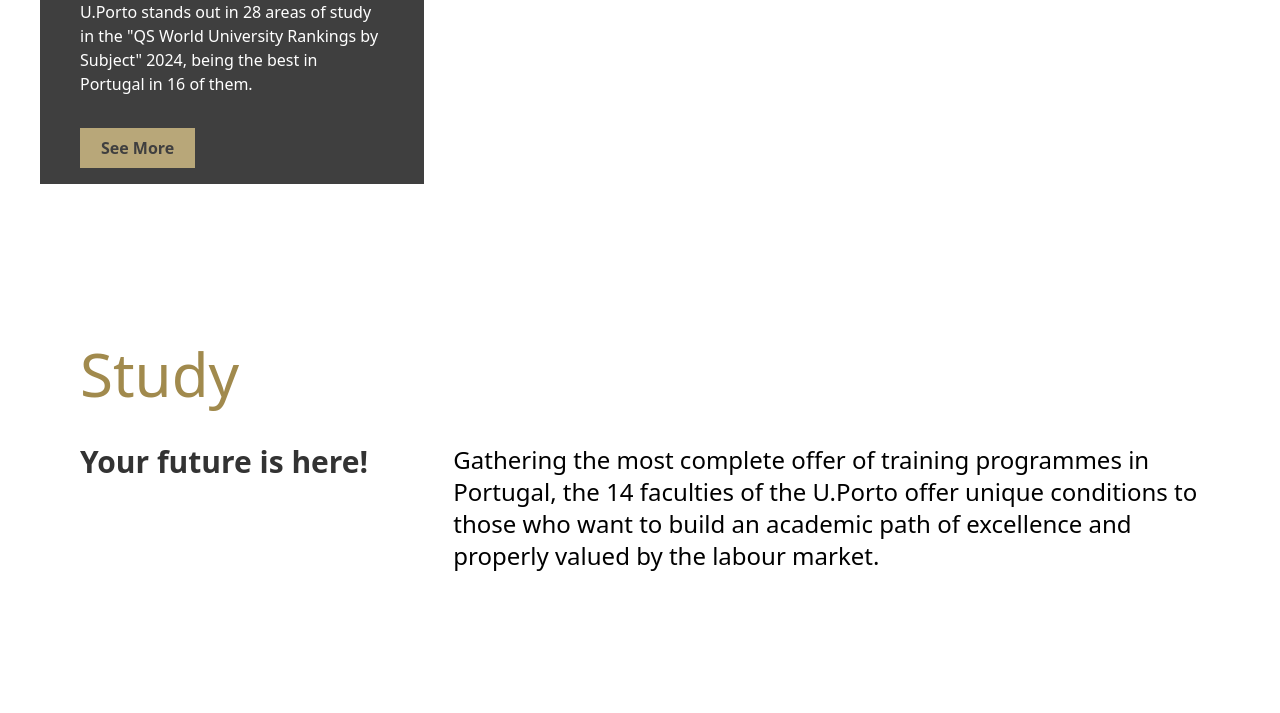
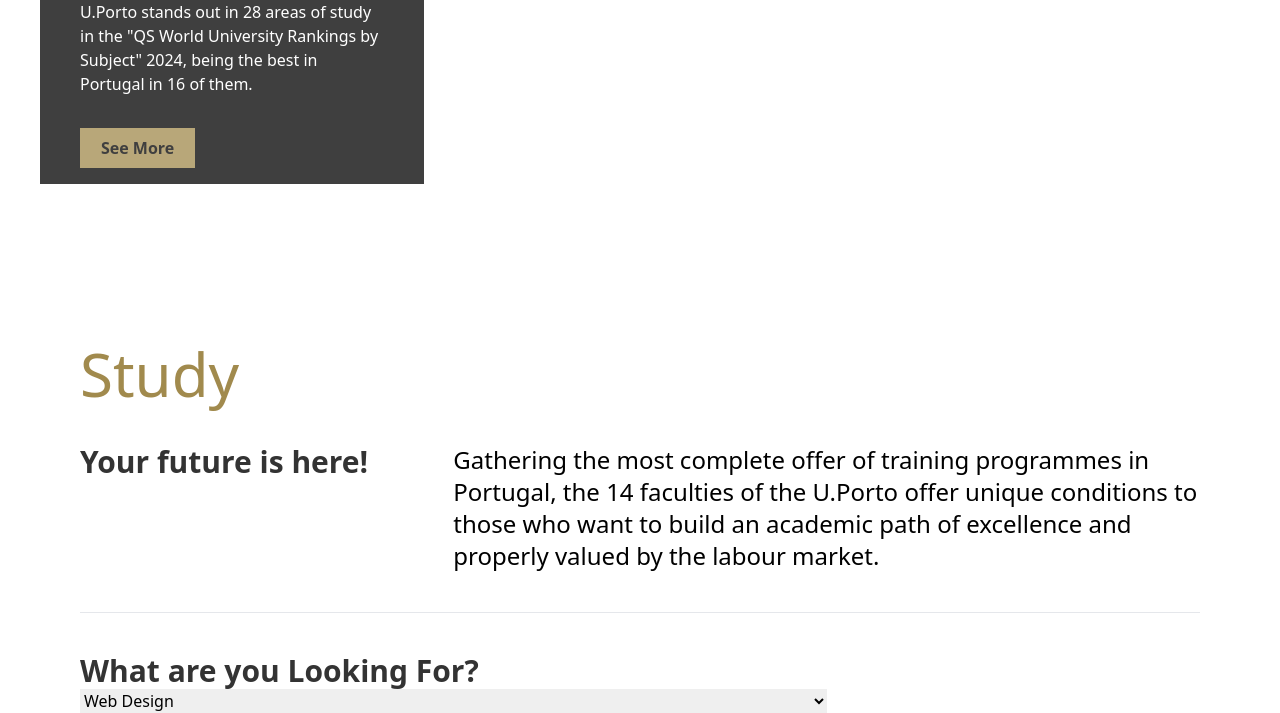
Before and after one commit to mugishaAIMABLE/Tailwind-CSS-Cloning-, a website: page index.html in a window 1280 px wide. Shown: the part 472-1185 px from the top of the page. Before the commit the page ends 1044 px from the top, so only its background shows below. Drawn offline with Linux system fonts and the light colour scheme.

Commit message:
Addition of the Dropdown Menu

```diff
--- a/index.html
+++ b/index.html
@@ -58,12 +58,27 @@
 </div>
 <!-- End of the banner -->
 
-<div class="flex flex-col mx-20">
+<div class="flex flex-col gap-10 mx-20">
     <p class="text-6xl text-[#A18A4D] pt-20 Pb-15">Study</p>
-    <div class="grid grid-cols-3 mt-10">
+    <div class="grid grid-cols-3">
         <p class="font-semibold text-3xl text-[#333333]">Your future is here!</p>
         <p class="col-span-2 text-2xl font-light">Gathering the most complete offer of training programmes in Portugal, the 14 faculties of the U.Porto offer unique conditions to those who want to build an academic path of excellence and properly valued by the labour market.</p>
     </div>
+    <hr>
+
+    <div class="grid grid-cols-3">
+        <div class="flex flex-col col-span-2">
+            <p class="font-semibold text-3xl text-[#333333]">What are you Looking For?</p>
+
+            <select id="services" name="services">
+            <option value="web_design">Web Design</option>
+            <option value="seo">SEO</option>
+             <option value="consulting">Consulting</option>
+             </select>
+
+        </div>
+    </div>
+
 
 </div>
 
```
Also changed, not shown: src/output.css.
